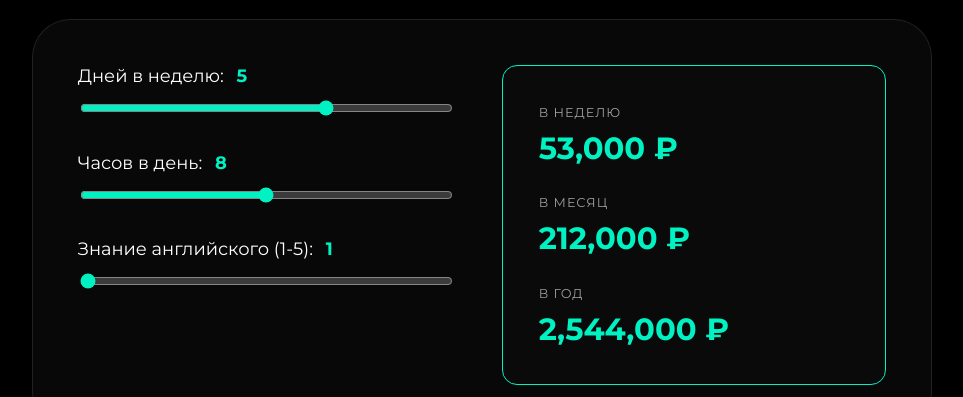
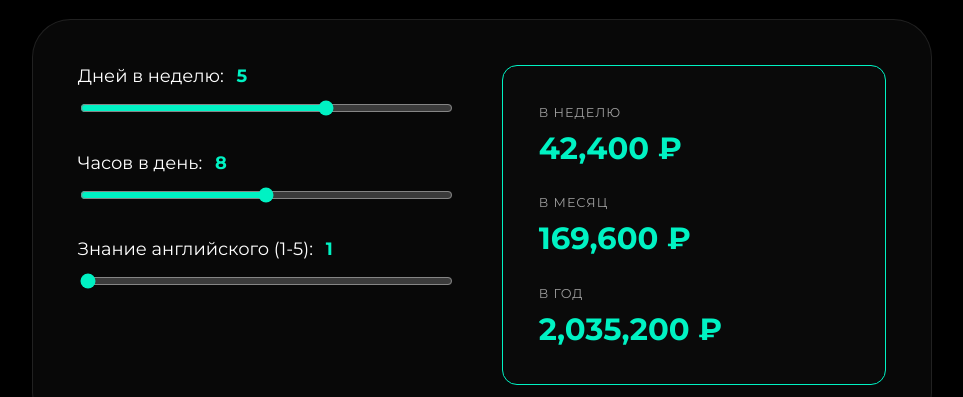
Before and after one commit to NaytSlup/pafos-studio, a website: page index.html in a window 1280 px wide. Shown: the part 3420-3817 px from the top of the page, without its empty margins (158-1121 px from the left). Drawn offline with Linux system fonts and the light colour scheme.

Commit message:
Update index.html

```diff
--- a/index.html
+++ b/index.html
@@ -453,7 +453,7 @@ document.addEventListener('click', e => {
 
             const baseHourly = 530;                    // базовая ставка (выше)
 const langBonus = 1 + (lang - 1) * 0.1;   // английский слабо влияет
-const increaseFactor = 2.5;               // общий множитель
+const increaseFactor = 2;               // общий множитель
 
             let week = days * hours * baseHourly * langBonus * increaseFactor;
             let month = week * 4;
```
